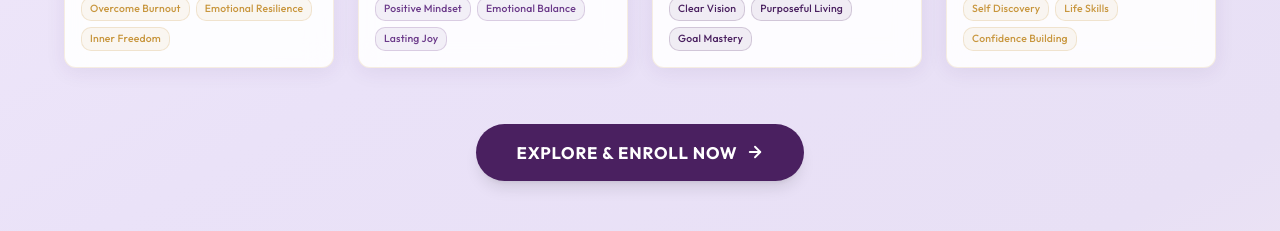
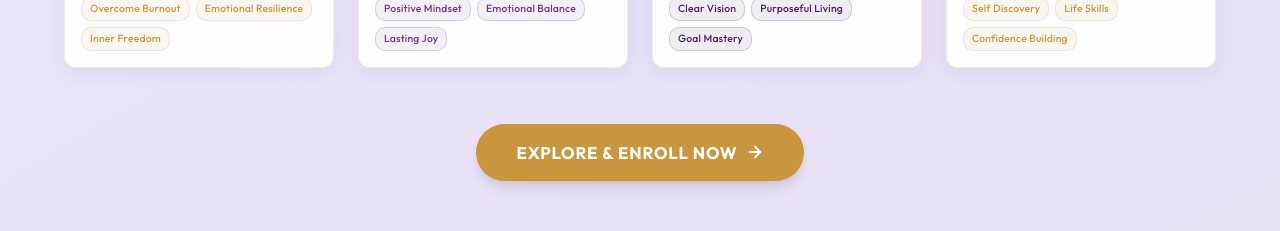
Before and after one commit to healwithdrvrushali/uplift, a Next.js app: page /main-home in a window 1280 px wide. Shown: the part 1860-2091 px from the top of the page. Built offline with nearby package versions, Linux system fonts and the light colour scheme; a web font is replaced by a local one.

Commit message:
Update Programs.tsx

```diff
--- a/app/components/Programs.tsx
+++ b/app/components/Programs.tsx
@@ -106,8 +106,9 @@ const Programs = () => {
               lineHeight: 1.7,
             }}
           >
-            Choose the journey that resonates with your soul. Each program is
-            crafted to unlock your highest potential.
+            Choose the journey that resonates with your soul. <br/>
+            Each program is crafted to unlock your highest potential.
+
           </p>
         </div>
 
@@ -253,10 +254,8 @@ const Programs = () => {
         {/* CTA below programs */}
         <div className="text-center mt-10 sm:mt-14">
           <a
-            href="/"
-            target="_blank"
-            rel="noopener noreferrer"
-            className="inline-flex items-center gap-2 bg-[#4a2060] text-white font-semibold px-8 sm:px-10 py-3.5 sm:py-4 rounded-full shadow-lg hover:shadow-xl transition-all duration-300 transform hover:-translate-y-0.5"
+            href="/optin"
+            className="inline-flex items-center gap-2 bg-[#c8963e] text-white font-semibold px-8 sm:px-10 py-3.5 sm:py-4 rounded-full shadow-lg hover:shadow-xl transition-all duration-300 transform hover:-translate-y-0.5"
             style={{
               fontFamily: "'Outfit', sans-serif",
               fontSize: "clamp(0.9rem, 2vw, 1.05rem)",
```
